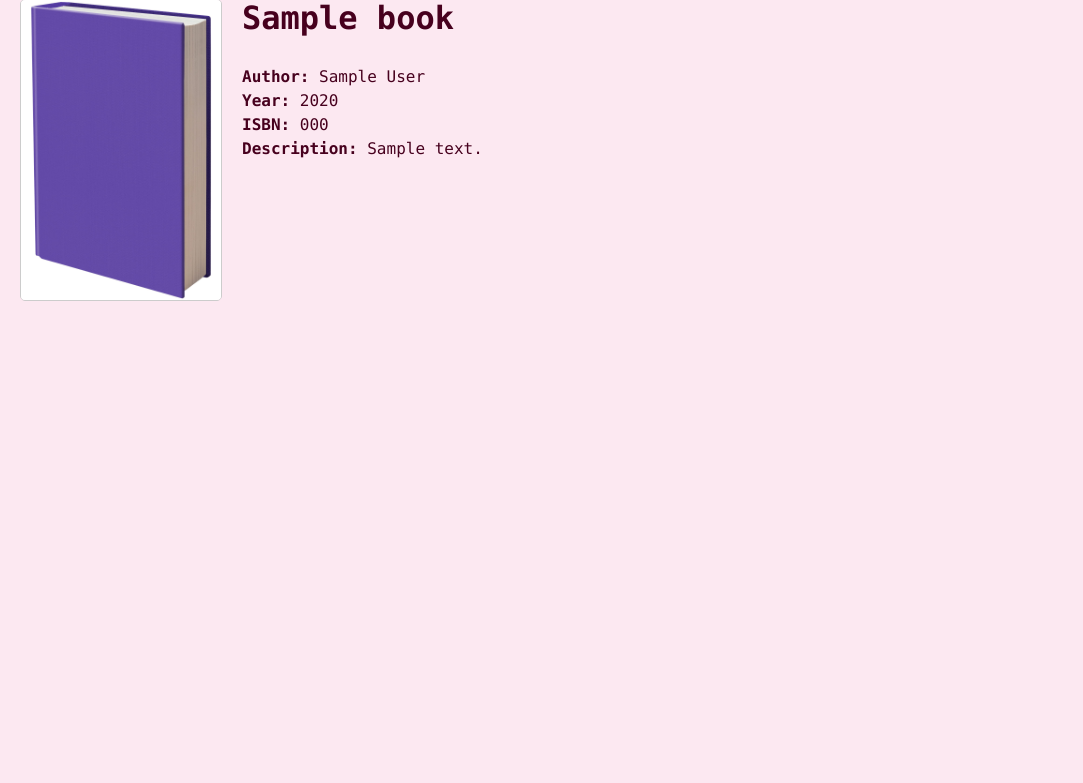
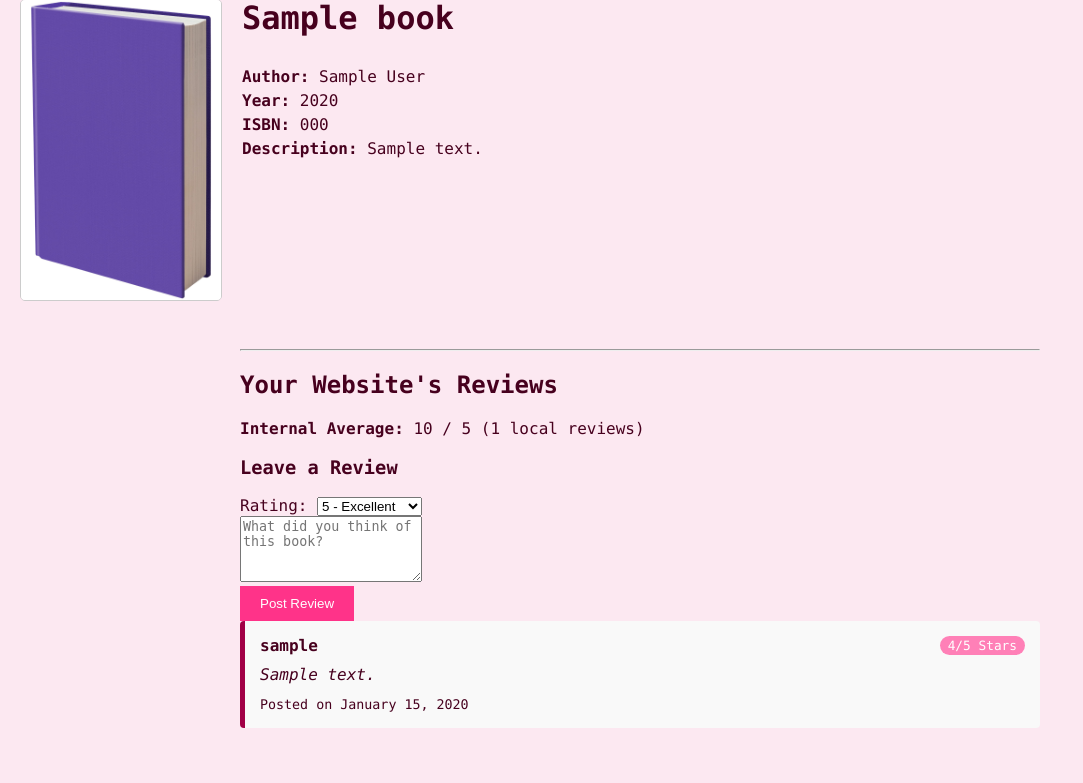
Before and after one commit to anterakotoarison/ENGO551_Proj1, a Flask app: template templates/book.html in a window 1280 px wide. Shown: the part 93-876 px from the top of the page, without its empty margins (0-1083 px from the left). Before the commit the page ends 394 px from the top, so only its background shows below. Run offline with Flask 3, Linux system fonts and the light colour scheme; the template is opened without the code that fills it: most values are stand-ins (such as "Sample title", 1, 10 or a date in 2020).

Commit message:
feat: added functionality for user to leave a review which gets displayed in the book page. user can only review book once which is indicated by a message

```diff
--- a/application.py
+++ b/application.py
@@ -29,6 +29,17 @@ CREATE TABLE IF NOT EXISTS users (
     password TEXT NOT NULL
 )
 """))
+
+db.execute(text("""CREATE TABLE IF NOT EXISTS reviews (
+    id SERIAL PRIMARY KEY,
+    user_id INTEGER REFERENCES users(id),
+    isbn CHAR(13) REFERENCES book_table(isbn),
+    rating INTEGER CHECK (rating >= 1 AND rating <= 5),
+    review_text TEXT NOT NULL,
+    created_at TIMESTAMP DEFAULT CURRENT_TIMESTAMP,
+    UNIQUE(user_id, isbn) -- One review per user, per book
+)"""))
+
 db.commit()
 
 
@@ -119,8 +130,9 @@ def logout():
     session.clear()   # removes user_id and everything in session
     return redirect(url_for("index"))  # go back to home page
 
-@app.route("/book/<isbn>")
+@app.route("/book/<isbn>", methods=["GET", "POST"])
 def book_page(isbn):
+    isbn = isbn.strip()
     if "user_id" not in session:
         return redirect(url_for("index"))
 
@@ -132,4 +144,34 @@ def book_page(isbn):
     if not book:
         return "Book not found!", 404
 
-    return render_template("book.html", book=book)
+    # reviews
+    if request.method == "POST":
+        rating = request.form.get("rating")
+        review_text = request.form.get("review_text")
+
+        exists = db.execute(text("SELECT id FROM reviews WHERE user_id = :u AND isbn = :i"),
+                           {"u": session["user_id"], "i": isbn}).fetchone()
+        if not exists:
+            db.execute(text("INSERT INTO reviews (user_id, isbn, rating, review_text) VALUES (:u, :i, :r, :t)"),
+                       {"u": session["user_id"], "i": isbn, "r": rating, "t": review_text})
+            db.commit()
+        return redirect(url_for('book_page', isbn=isbn))
+
+    all_reviews = db.execute(text("""
+        SELECT u.username, r.rating, r.review_text, r.created_at
+        FROM reviews r JOIN users u ON r.user_id = u.id
+        WHERE r.isbn = :i ORDER BY r.created_at DESC"""), {"i": isbn}).fetchall()
+
+    # Check if the logged-in user has already reviewed
+    user_review = db.execute(text("SELECT id FROM reviews WHERE user_id = :u AND isbn = :i"),
+                            {"u": session["user_id"], "i": isbn}).fetchone()
+
+    # Get internal stats (average of YOUR users' ratings)
+    stats = db.execute(text("SELECT COUNT(id) as count, ROUND(AVG(rating), 1) as average FROM reviews WHERE isbn = :i"),
+                      {"i": isbn}).fetchone()
+
+    return render_template("book.html",
+                           book=book,
+                           reviews=all_reviews,
+                           has_reviewed=bool(user_review),
+                           stats=stats)
--- a/static/styles.css
+++ b/static/styles.css
@@ -223,3 +223,39 @@ h1 {
 .book-info p {
     margin: 5px 0;
 }
+
+.reviews-section {
+    max-width: 800px;
+    margin: 20px auto;
+    padding: 20px;
+}
+
+.review-card {
+    background: #f9f9f9;
+    border-left: 5px solid #A10046;
+    padding: 15px;
+    margin-bottom: 15px;
+    border-radius: 4px;
+}
+
+.rating-badge {
+    float: right;
+    background: #FF80B7;
+    color: white;
+    padding: 2px 8px;
+    border-radius: 12px;
+    font-size: 0.8em;
+}
+
+.review-text {
+    margin: 10px 0;
+    font-style: italic;
+}
+
+.submit-btn {
+    background-color: #FF3389;
+    color: white;
+    padding: 10px 20px;
+    border: none;
+    cursor: pointer;
+}
--- a/templates/book.html
+++ b/templates/book.html
@@ -3,9 +3,6 @@
 <head>
     <title>{{ book.title }}</title>
     <link rel="stylesheet" href="{{ url_for('static', filename='styles.css') }}">
-    <style>
-
-    </style>
 </head>
 <body>
 
@@ -30,5 +27,57 @@
         </div>
     </div>
 
+    <div class="reviews-section">
+        <hr>
+        <h2>Your Website's Reviews</h2>
+
+        <div class="stats">
+            {% if stats and stats.count > 0 %}
+                <p><strong>Internal Average:</strong> {{ stats.average }} / 5 ({{ stats.count }} local reviews)</p>
+            {% else %}
+                <p><em>No local reviews yet. Be the first!</em></p>
+            {% endif %}
+        </div>
+
+        {% if not has_reviewed %}
+        <div class="review-form">
+            <h3>Leave a Review</h3>
+            <form action="{{ url_for('book_page', isbn=book.isbn.strip()) }}" method="POST">
+                <div class="form-group">
+                    <label for="rating">Rating:</label>
+                    <select name="rating" id="rating" required>
+                        <option value="5">5 - Excellent</option>
+                        <option value="4">4 - Very Good</option>
+                        <option value="3">3 - Average</option>
+                        <option value="2">2 - Poor</option>
+                        <option value="1">1 - Terrible</option>
+                    </select>
+                </div>
+                <div class="form-group">
+                    <textarea name="review_text" rows="4" placeholder="What did you think of this book?" required></textarea>
+                </div>
+                <button type="submit" class="submit-btn">Post Review</button>
+            </form>
+        </div>
+
+        {% else %}
+            <p class="status-msg" style="color: green; font-weight: bold;">✓ You have already reviewed this book.</p>
+        {% endif %}
+
+        <div class="reviews-list">
+            {% for review in reviews %}
+                <div class="review-card">
+                    <div class="review-header">
+                        <strong>{{ review.username }}</strong>
+                        <span class="rating-badge">{{ review.rating }}/5 Stars</span>
+                    </div>
+                    <p class="review-text">{{ review.review_text }}</p>
+                    <small class="review-date">Posted on {{ review.created_at.strftime('%B %d, %Y') }}</small>
+                </div>
+            {% endfor %}
+        </div>
+    </div>
+
+
 </body>
 </html>
```
